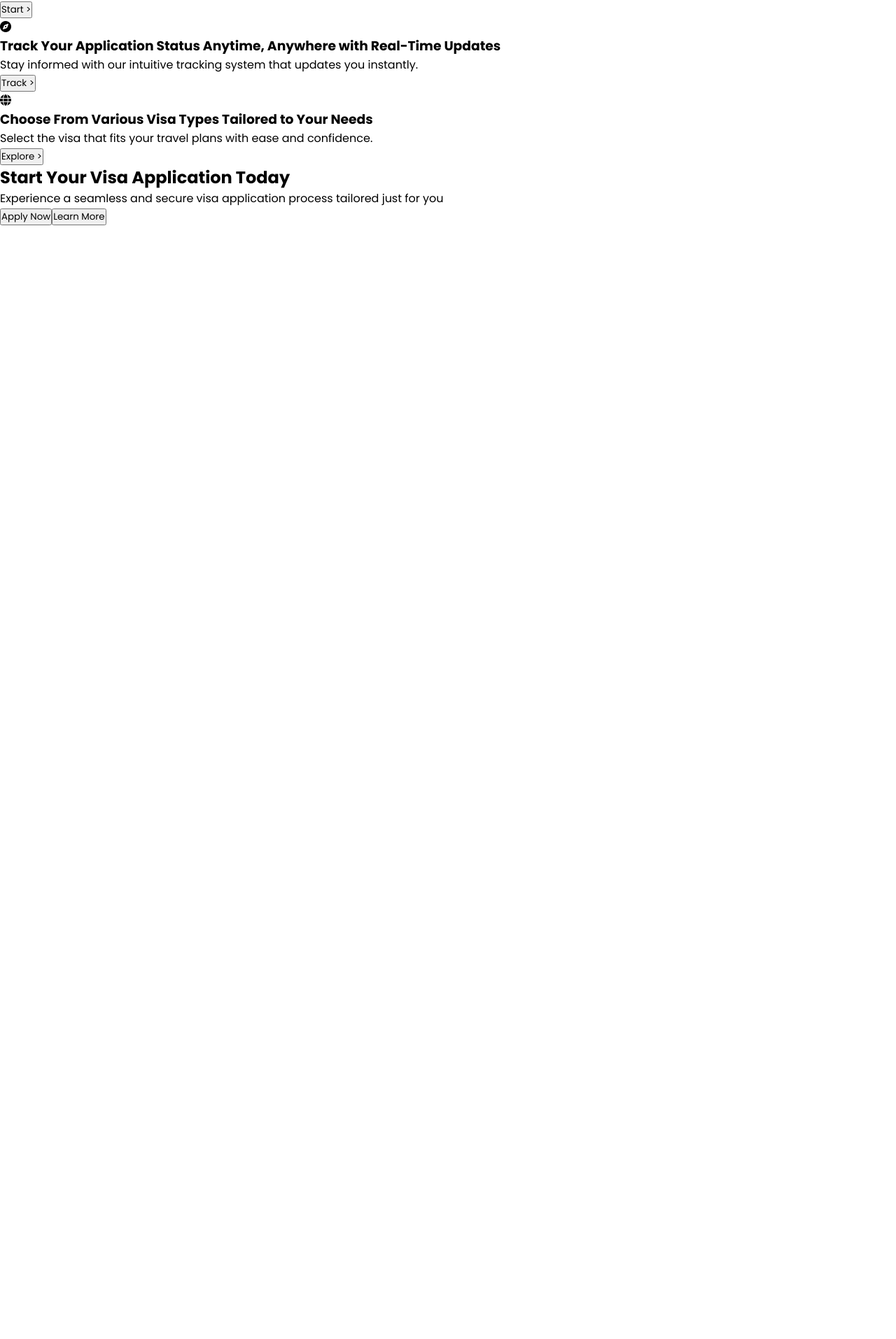
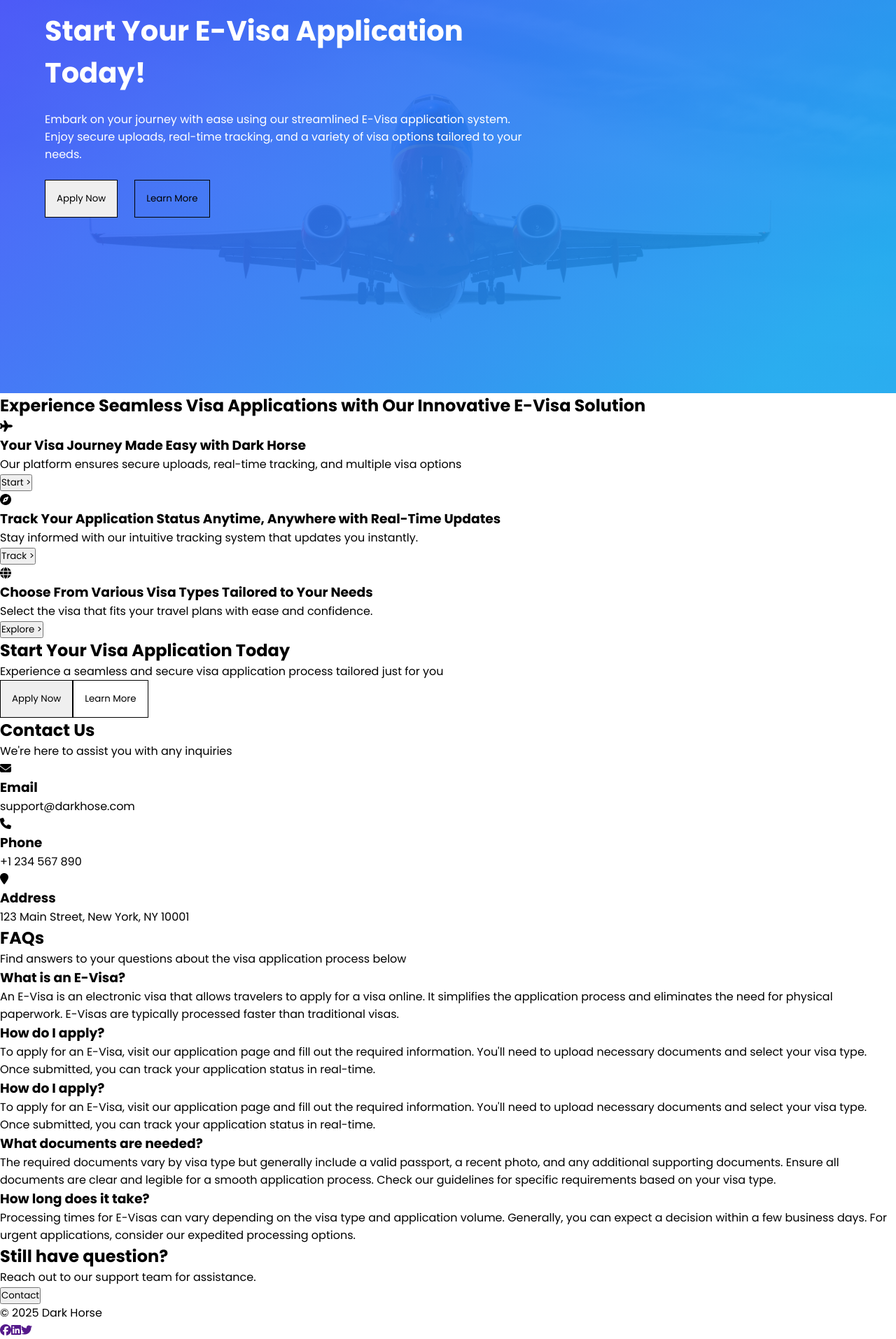
Before and after one commit to Dulneth210229/E-Visa-Platform, a React (Create React App) app in the folder frontend/: page / in a window 1280 px wide. Shown: the part 320-2234 px from the top of the page at 70% size. Before the commit the page ends 800 px from the top, so only its background shows below. Built offline with nearby package versions, Linux system fonts and the light colour scheme.

Commit message:
Main page Hero section html and css

```diff
--- a/frontend/src/Pages/Home/Home.css
+++ b/frontend/src/Pages/Home/Home.css
@@ -19,3 +19,53 @@
 }
 
 /*Header styling*/
+.header {
+  min-height: 100vh;
+  display: flex;
+  align-items: center;
+  padding: 0 2rem;
+  background: linear-gradient(
+      135deg,
+      rgba(79, 70, 299, 0.9) 0%,
+      rgba(22, 171, 245, 0.85) 90%
+    ),
+    url("./images/planebg.jpg");
+  background-size: cover;
+  background-position: center;
+  position: relative;
+  color: white;
+}
+.header-text {
+  max-width: 800px;
+  display: flex;
+  padding: 2rem;
+  flex-wrap: wrap;
+  gap: 1.5rem;
+}
+.header-text h1 {
+  font-size: 2.5rem;
+  font-weight: 700;
+}
+.apply-btn {
+  display: inline-block;
+  background-color: white 95%;
+  padding: 1rem;
+  border: 1px solid black;
+  transition: all 0.3s ease;
+}
+.apply-btn:hover {
+  transform: translateY(-2px);
+  cursor: pointer;
+}
+.learn-btn {
+  background-color: transparent;
+  padding: 1rem;
+  border: 1px solid black;
+  transition: all 0.3s ease;
+}
+.learn-btn:hover {
+  background-color: white;
+  transform: translateY(-2px);
+  color: black;
+  cursor: pointer;
+}
--- a/frontend/src/Pages/Home/Home.js
+++ b/frontend/src/Pages/Home/Home.js
@@ -12,12 +12,14 @@ function Home() {
           <h1>Start Your E-Visa Application Today!</h1>
           <p>
             Embark on your journey with ease using our streamlined E-Visa
-            application system. Enjoy secure uploads, real-time tracking, and a
-            variety of visa options tailored to your needs.
+            application system. <br />
+            Enjoy secure uploads, real-time tracking, and a variety of visa
+            options tailored to your needs.
           </p>
+
+          <button class="apply-btn">Apply Now</button>
+          <button class="learn-btn">Learn More</button>
         </div>
-        <button class="apply-btn">Apply Now</button>
-        <button class="learn-btn">Learn More</button>
       </header>
       {/**About Section */}
       <section class="about">
@@ -77,10 +79,114 @@ function Home() {
           <button class="learn-btn">Learn More</button>
         </div>
       </section>
+      {/*Contact Us*/}
       <section class="contact">
-        <div class="contact-content"></div>
+        <div class="contact-content">
+          <div class="contact-head">
+            <h1>Contact Us</h1>
+            <p>We're here to assist you with any inquiries</p>
+          </div>
+          <div class="contact-email">
+            <i class="fa fa-envelope"></i>
+            <h3>Email</h3>
+            <p>support@darkhose.com</p>
+          </div>
+          <div class="contact-phone">
+            <i class="fa fa-phone"></i>
+            <h3>Phone</h3>
+            <p>+1 234 567 890</p>
+          </div>
+          <div class="contact-address">
+            <i class="fa fa-map-marker" aria-hidden="true"></i>
+            <h3>Address</h3>
+            <p>123 Main Street, New York, NY 10001</p>
+          </div>
+        </div>
         <div class="map"></div>
       </section>
+      {/*FAQ*/}
+      <section class="faq">
+        <div class="faq-content">
+          <div class="faq-head">
+            <h1>FAQs</h1>
+            <p>
+              Find answers to your questions about the visa application process
+              below
+            </p>
+            {/**FAQ Card 1 */}
+            <div class="faq-card">
+              <h3>What is an E-Visa?</h3>
+              <p>
+                An E-Visa is an electronic visa that allows travelers to apply
+                for a visa online. It simplifies the application process and
+                eliminates the need for physical paperwork. E-Visas are
+                typically processed faster than traditional visas.
+              </p>
+            </div>
+            {/**FAQ Card 2 */}
+            <div class="faq-card">
+              <h3>How do I apply?</h3>
+              <p>
+                To apply for an E-Visa, visit our application page and fill out
+                the required information. You'll need to upload necessary
+                documents and select your visa type. Once submitted, you can
+                track your application status in real-time.
+              </p>
+            </div>
+            {/**FAQ Card 3 */}
+            <div class="faq-card">
+              <h3>How do I apply?</h3>
+              <p>
+                To apply for an E-Visa, visit our application page and fill out
+                the required information. You'll need to upload necessary
+                documents and select your visa type. Once submitted, you can
+                track your application status in real-time.
+              </p>
+            </div>
+            {/**FAQ Card 4 */}
+            <div class="faq-card">
+              <h3>What documents are needed?</h3>
+              <p>
+                The required documents vary by visa type but generally include a
+                valid passport, a recent photo, and any additional supporting
+                documents. Ensure all documents are clear and legible for a
+                smooth application process. Check our guidelines for specific
+                requirements based on your visa type.
+              </p>
+            </div>
+            {/**FAQ Card 5 */}
+            <div class="faq-card">
+              <h3>How long does it take?</h3>
+              <p>
+                Processing times for E-Visas can vary depending on the visa type
+                and application volume. Generally, you can expect a decision
+                within a few business days. For urgent applications, consider
+                our expedited processing options.
+              </p>
+            </div>
+            <div class="faq-question">
+              <h2>Still have question?</h2>
+              <p>Reach out to our support team for assistance.</p>
+              <button class="home-contact-btn">Contact</button>
+            </div>
+          </div>
+        </div>
+      </section>
+      {/**Footer */}
+      <footer class="footer">
+        <p>&copy; 2025 Dark Horse</p>
+        <div class="social-links">
+          <a href="">
+            <i class="fa-brands fa-facebook"></i>
+          </a>
+          <a href="">
+            <i class="fab fa-linkedin"></i>
+          </a>
+          <a href="">
+            <i class="fab fa-twitter"></i>
+          </a>
+        </div>
+      </footer>
     </div>
   );
 }
```
Also changed, not shown: frontend/src/Pages/Home/images/planebg.jpg (added).
